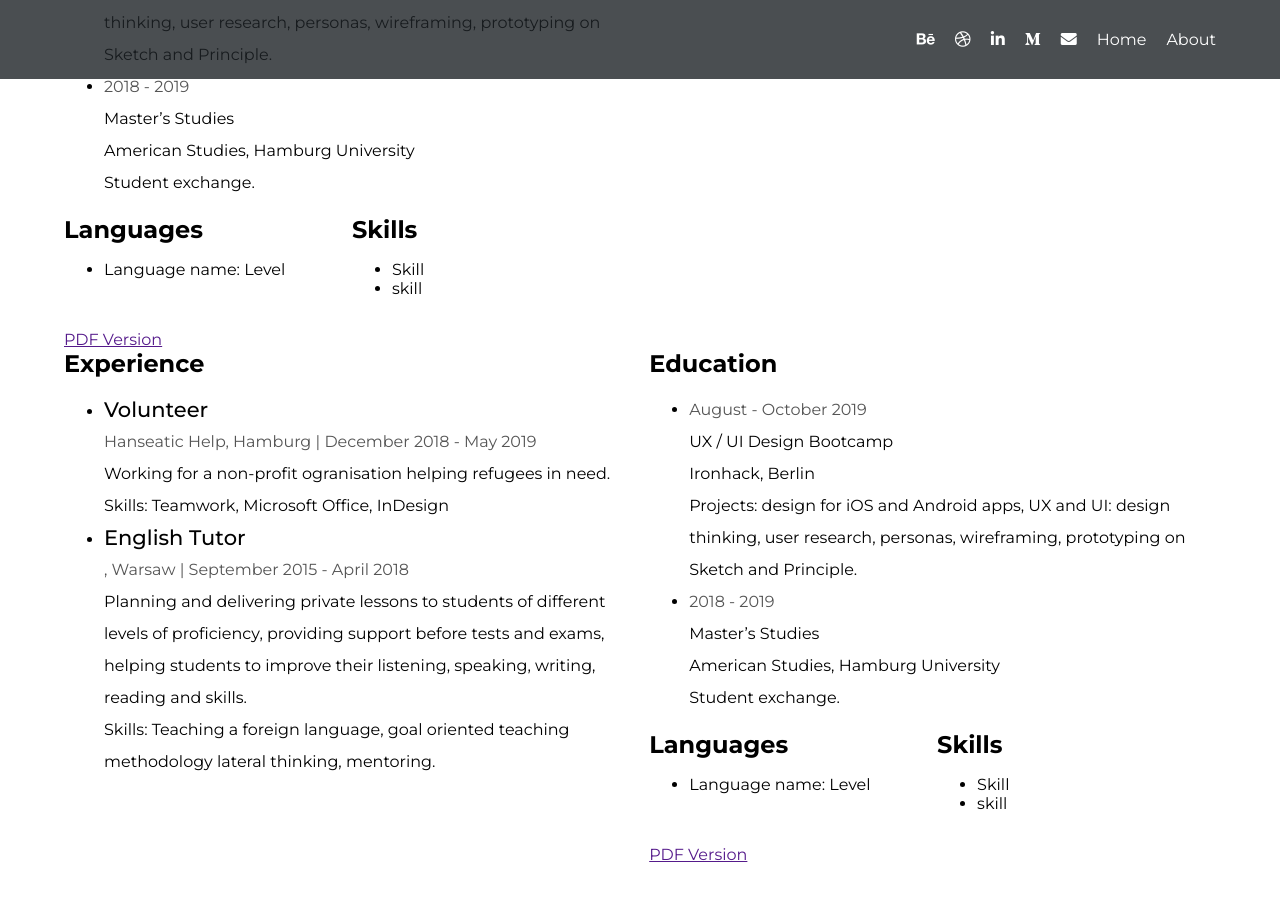
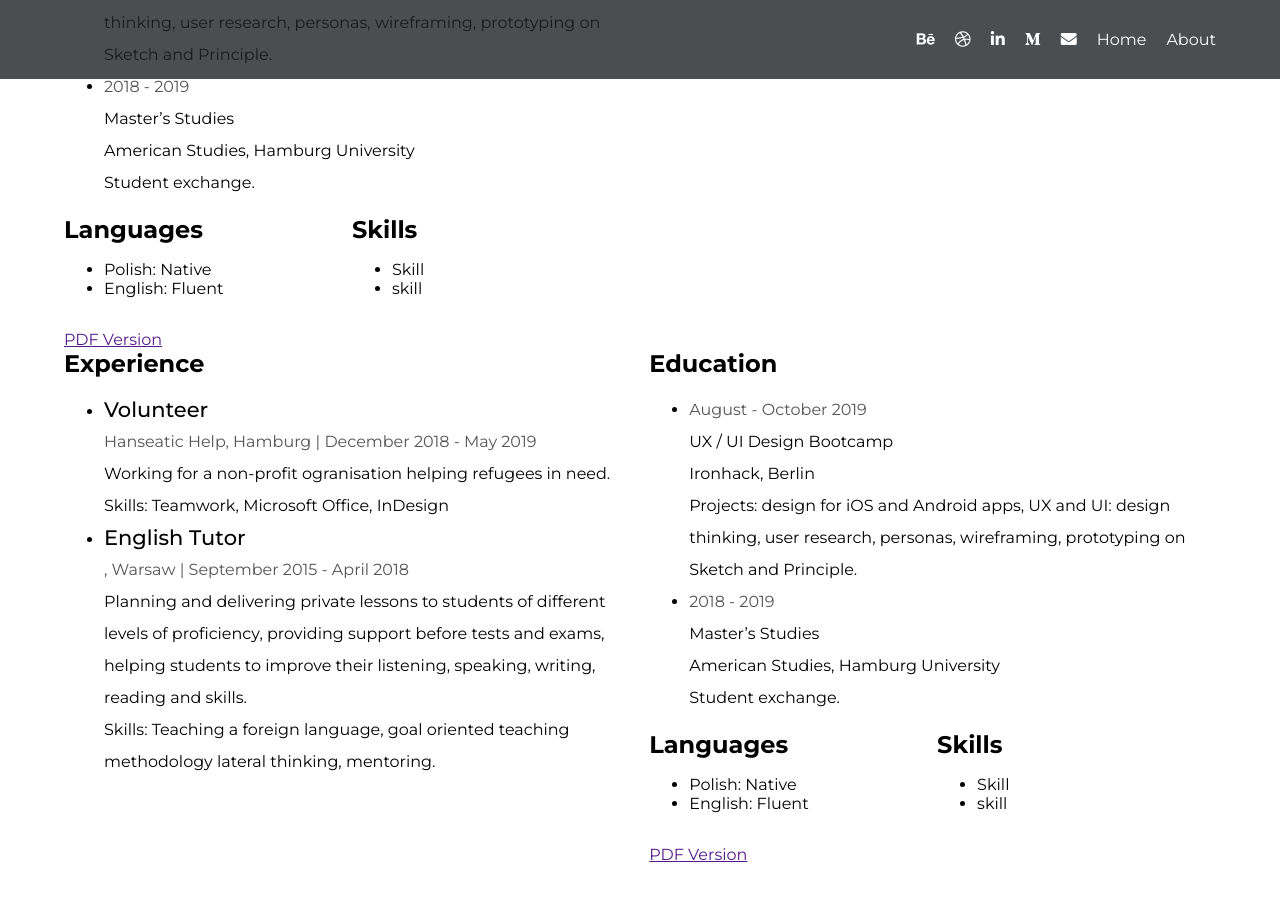
Before and after one commit to camille-rivoire-portfolio/camille-rivoire-portfolio.github.io, a Jekyll site: the page built from about.md, in a window 1280 px wide and 900 px high, scrolled down 520 px. Built offline with Jekyll 4.4.1, drawn with Linux system fonts in a browser that asks for light colours.

Commit message:
Update from Forestry.io Julien Sebag updated about.md

```diff
--- a/about.md
+++ b/about.md
@@ -41,8 +41,10 @@ educations:
   date: 2018 - 2019
   description: Student exchange.
 languages:
-- name: Language name
-  level: Level
+- name: Polish
+  level: Native
+- name: English
+  level: Fluent
 skills:
 - Skill
 - skill
```
